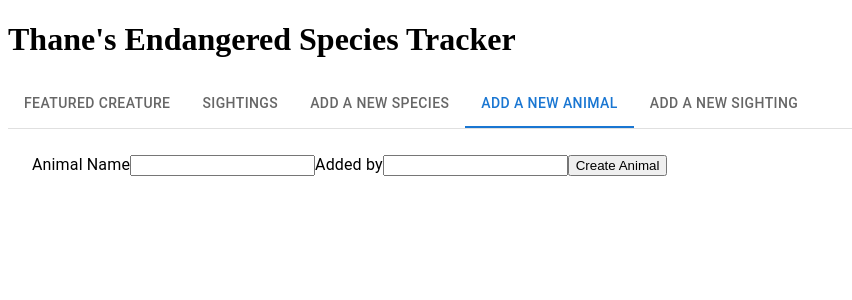
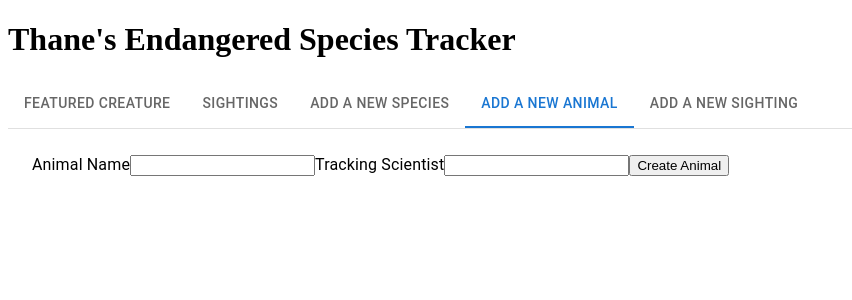
Before and after one commit to themagicianking/endangered-species, a React (Vite) app in the folder client/: page / in a window 1280 px wide. Both pictures are taken after a click on the tab "ADD A NEW ANIMAL". Shown: the top 300 px of the page, without its empty margins (0-852 px from the left). Built offline with nearby package versions, Linux system fonts and the light colour scheme.

Commit message:
Changed added by in the add animal component to tracker to be clearer.

```diff
--- a/client/src/components/AddAnimal.jsx
+++ b/client/src/components/AddAnimal.jsx
@@ -3,7 +3,7 @@ export default function AddAnimal() {
     event.preventDefault();
     const ANIMAL = {
       animalName: event.target["animal-name"].value,
-      addedBy: event.target["added-by"].value,
+      addedBy: event.target.tracker.value,
       timestamp: Date.now(),
     };
     console.log(ANIMAL);
@@ -15,8 +15,8 @@ export default function AddAnimal() {
     <form onSubmit={handleSubmit}>
       <label htmlFor="animal-name">Animal Name</label>
       <input id="animal-name" name="animal-name" type="text"></input>
-      <label htmlFor="added-by">Added by</label>
-      <input id="added-by" name="added-by" type="text"></input>
+      <label htmlFor="tracker">Tracking Scientist</label>
+      <input id="tracker" name="tracker" type="text"></input>
       <button type="submit">Create Animal</button>
     </form>
   );
```
